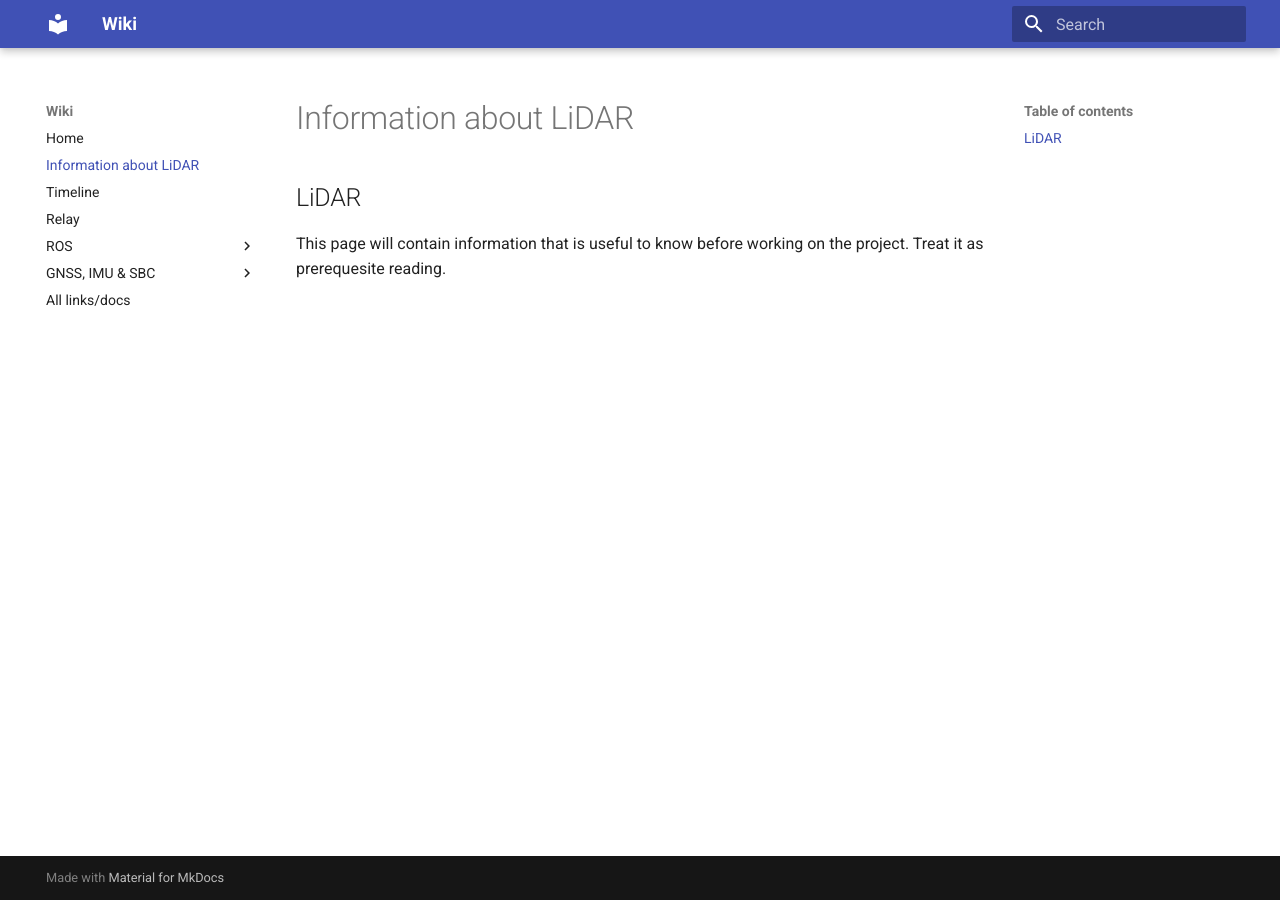
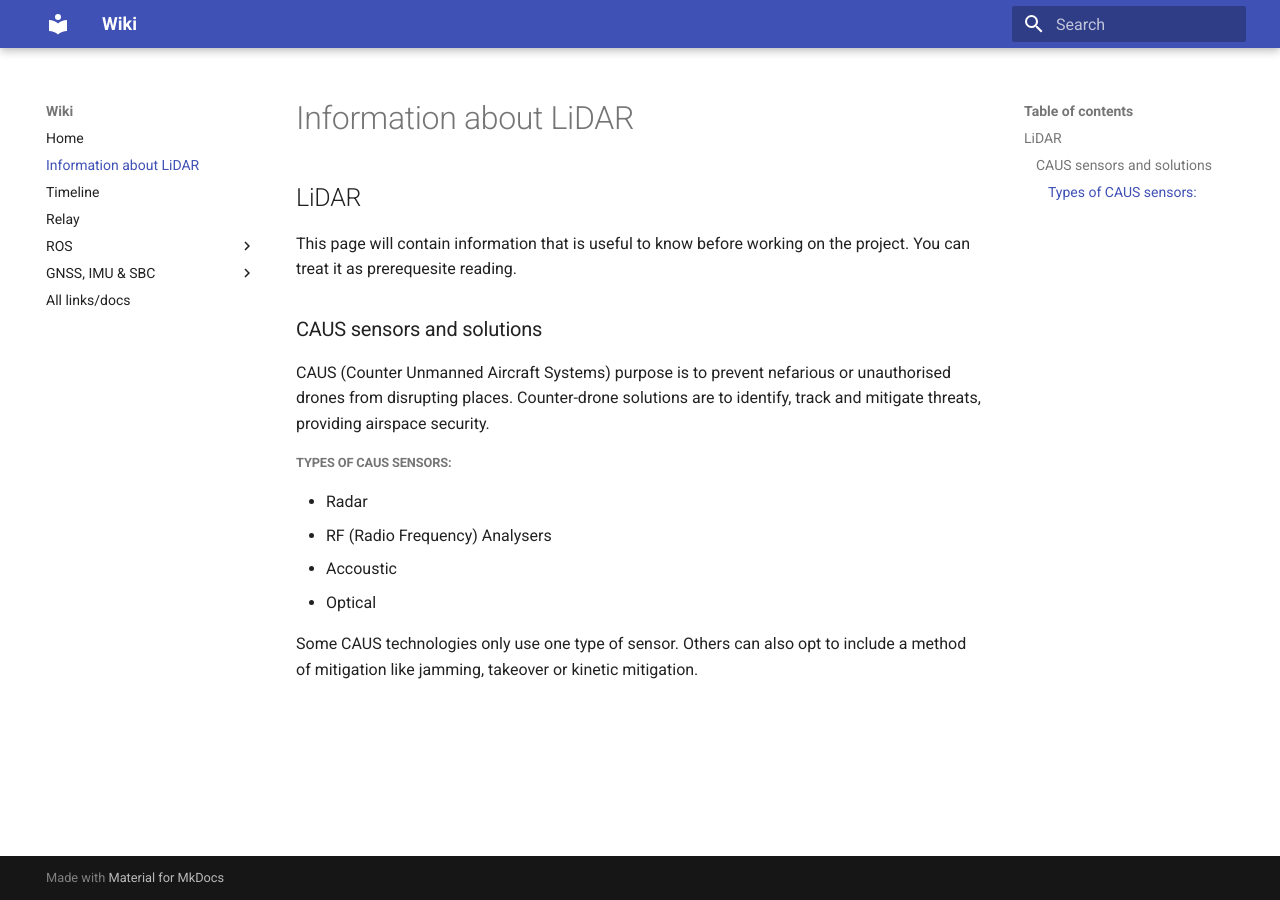
Before and after one commit to 23mel/mkdocs, an MkDocs documentation site: the page built from docs/pre-read.md, in a window 1280 px wide. Built offline with MkDocs 1.6.1 and Material for MkDocs 9.7.7, drawn with Linux system fonts in a browser that asks for light colours.

Commit message:
Commit changes

```diff
--- a/docs/pre-read.md
+++ b/docs/pre-read.md
@@ -1,3 +1,16 @@
 ## LiDAR
 
-This page will contain information that is useful to know before working on the project. Treat it as prerequesite reading.
+This page will contain information that is useful to know before working on the project. You can treat it as prerequesite reading.
+
+
+### CAUS sensors and solutions
+
+CAUS (Counter Unmanned Aircraft Systems) purpose is to prevent nefarious or unauthorised drones from disrupting places. Counter-drone solutions are to identify, track and mitigate threats, providing airspace security.
+
+##### Types of CAUS sensors:
+- Radar
+- RF (Radio Frequency) Analysers
+- Accoustic
+- Optical
+
+Some CAUS technologies only use one type of sensor. Others can also opt to include a method of mitigation like jamming, takeover or kinetic mitigation.
```
